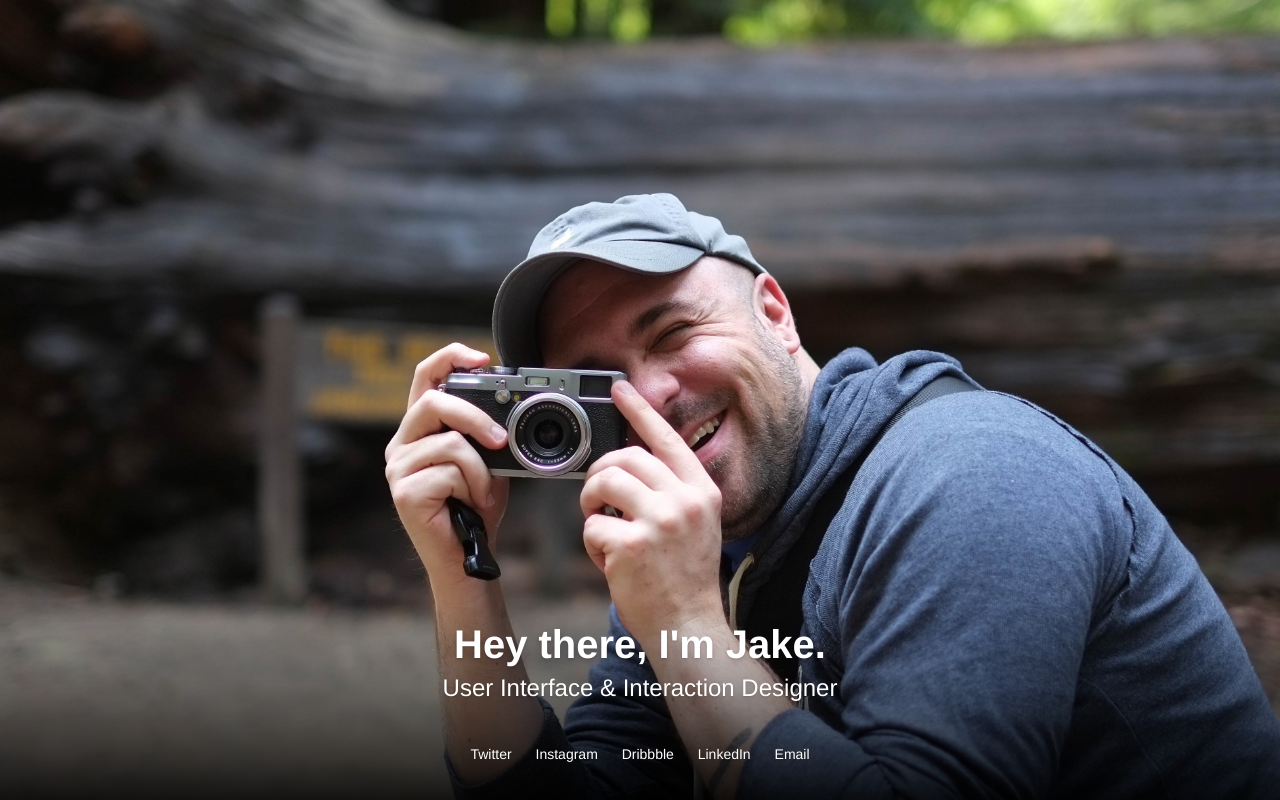
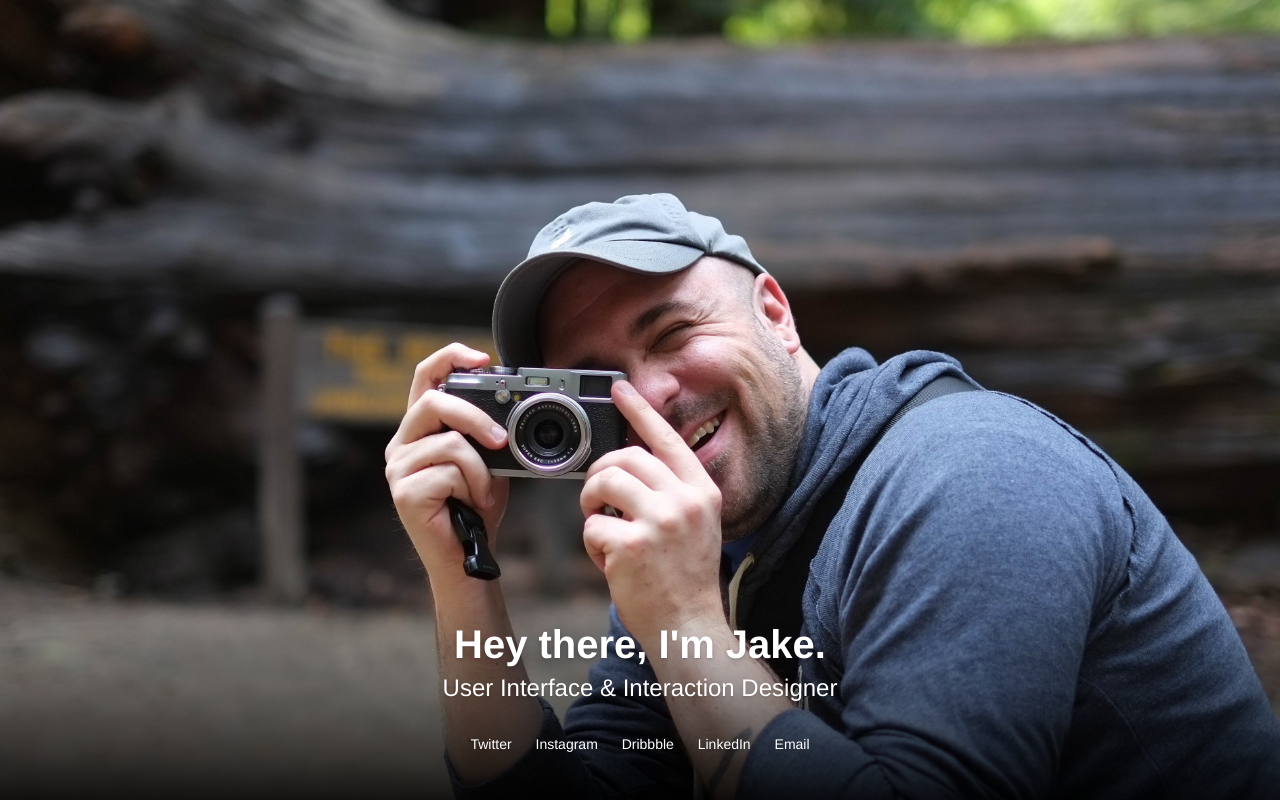
Before and after one commit to desaulniers/desaulniers.github.io, a plain HTML site: page index.html in a window 1280 px wide. Drawn offline with Linux system fonts and the light colour scheme.

Commit message:
experimentation continues
good lord i’m bad at this

```diff
--- a/assets/master.css
+++ b/assets/master.css
@@ -96,14 +96,14 @@ ul {
 
 li {
 	display: inline-block;
-/*	width: 88px;*/
+	/*width: 88px;*/
 	padding: 0 10px;
-	height: 64px;
+	/*height: 64px;*/
 	position: relative;
-	top: 50%;
-	margin-top: -60px;
+	/*top: 50%;*/
+	margin-top: 20px;
 }
-
+/*
 @media (max-width: 320px), (max-height: 500px) {
 
 	a span {
```
